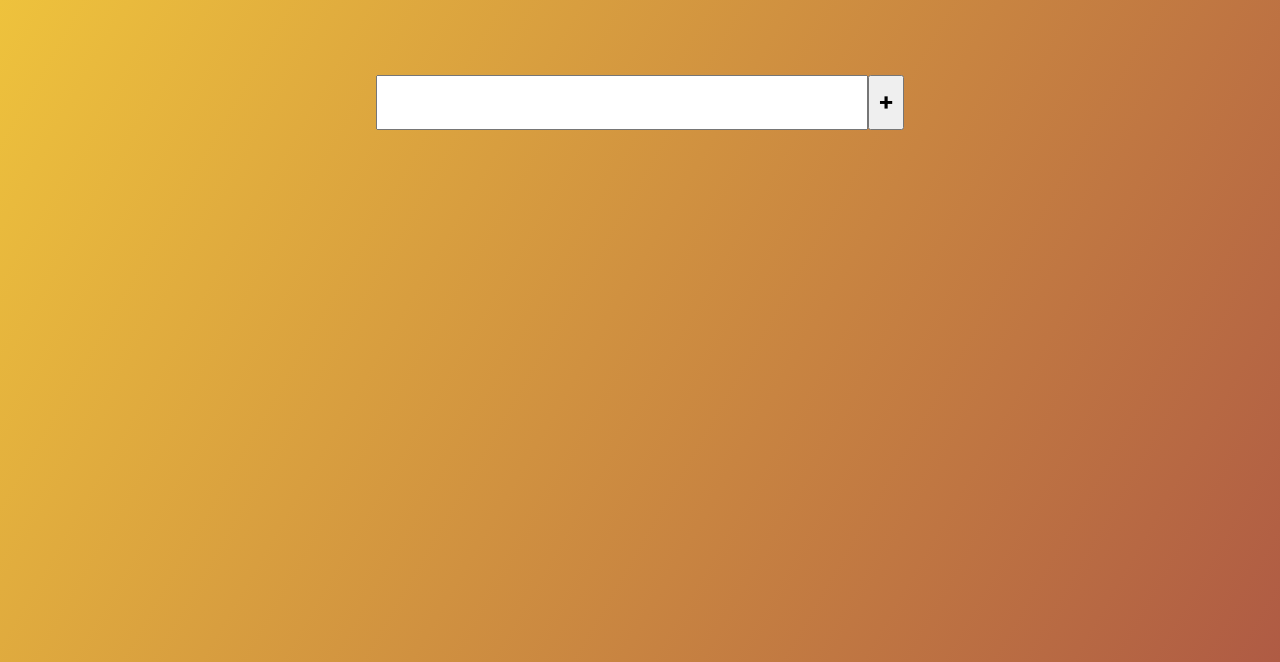
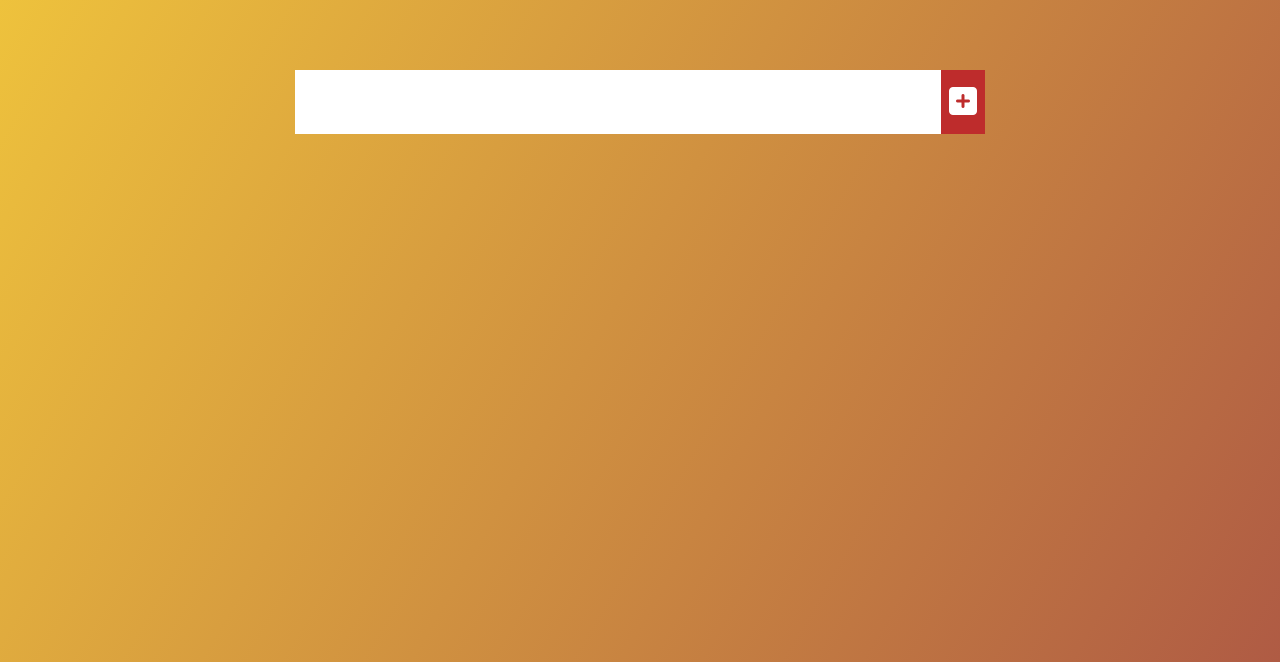
Before and after one commit to Mehadyhasanakash/My_Project_No.1, a plain HTML site: page index.html in a window 1280 px wide. Shown: the part 138-800 px from the top of the page. Drawn offline with Linux system fonts and the light colour scheme; a web font is replaced by a local one.

Commit message:
last-commit

```diff
--- a/index.html
+++ b/index.html
@@ -22,7 +22,7 @@
     </header>
         <form>
             <input type="text" class="todo-input">
-            <button class="todo-button"> <i class="fa-duotone fa-plus"></i>
+            <button class="todo-button" type="submit"> <i class="fa-solid fa-square-plus"></i>
             </button>
         </form>
 
--- a/style.css
+++ b/style.css
@@ -19,7 +19,22 @@ header, form{
     align-items: center;
     height:20vh;
 }
-header, input, button{
+form input,
+form button{
     padding: 0.5rem;
-    font-size: 1.5rem;
+    font-size: 2rem;
+    border: none;
+    background: white;
 }
+
+form button {
+    color: #ffffff;
+    background: rgb(190, 44, 44);
+    cursor: pointer;
+    transition: all 0.3s ease;
+}
+form button :hover{
+    background: #ffffff;
+    color:rgb(253, 80, 80);
+
+}
```
